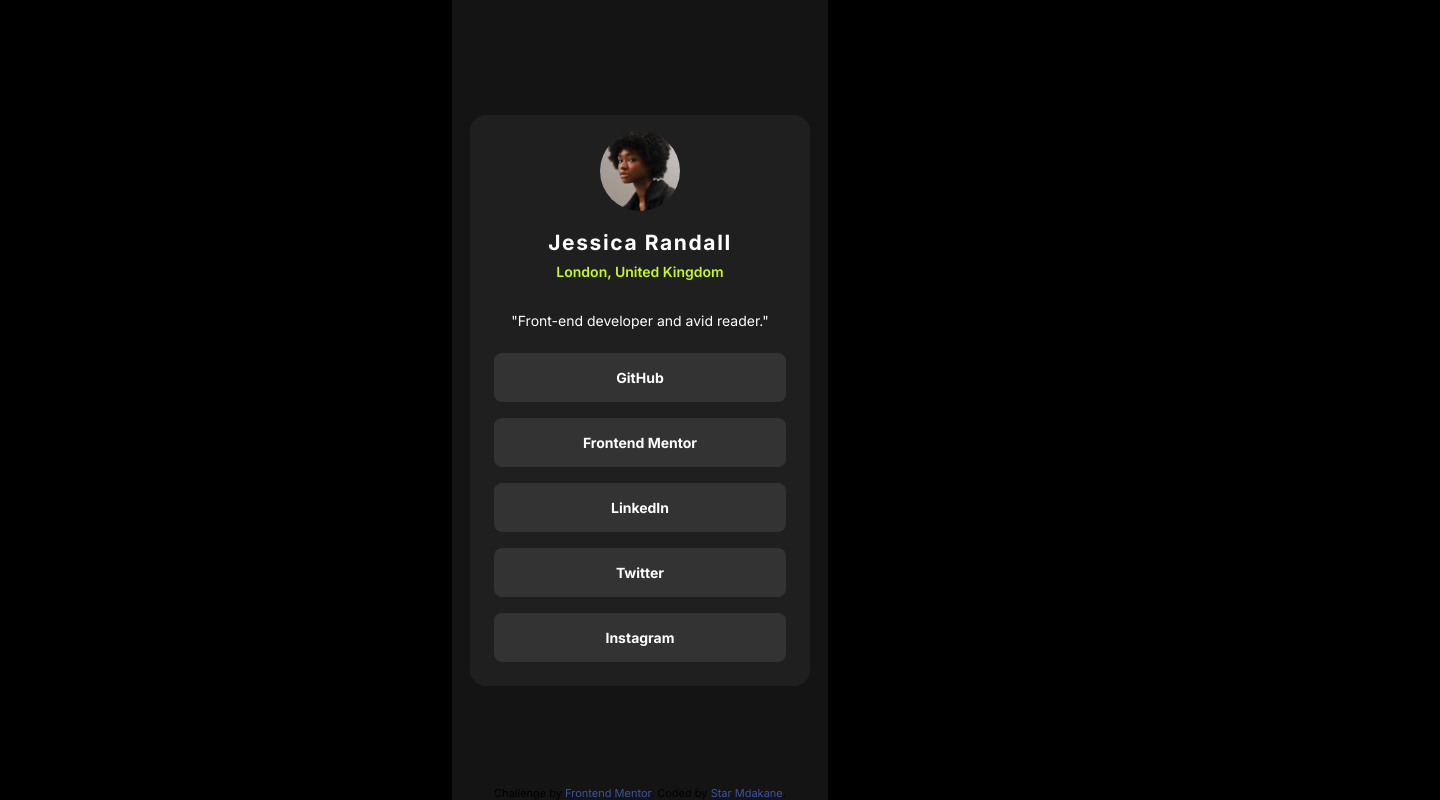
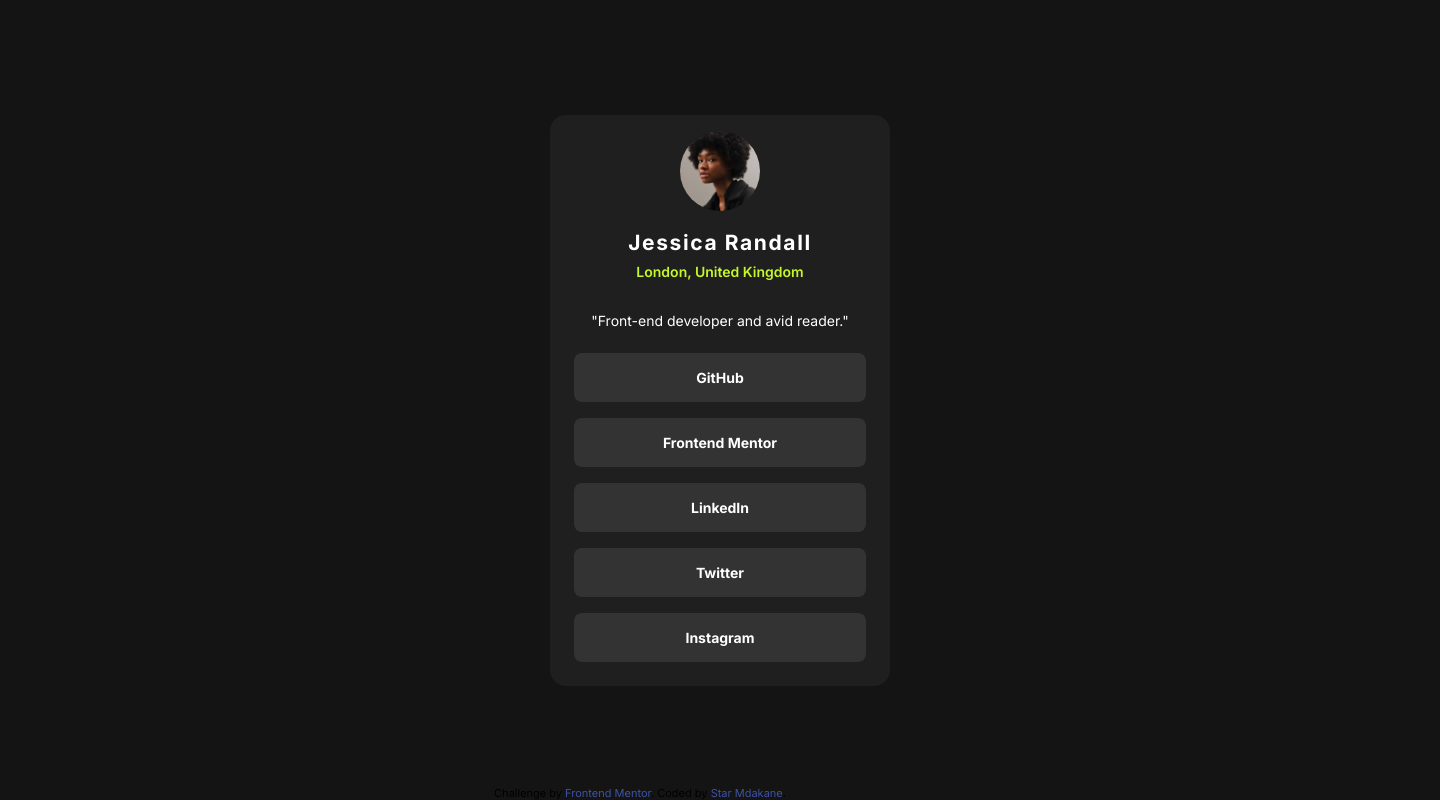
Before and after one commit to Star-Mdakane/Social-Links-Profile, a plain HTML site: page index.html in a window 1280 px wide. Shown: the whole page, 1440 px wide, since content can reach past the window. Drawn offline with Linux system fonts and the light colour scheme; a web font is replaced by a local one.

Commit message:
added desktop view

```diff
--- a/style.css
+++ b/style.css
@@ -120,3 +120,15 @@ li  a:focus
     left: 50%;
     transform: translateX(-50%);
 }
+
+@media (min-width: 38rem) {
+    section {
+    width: 90rem;
+    background-color: var(--pri-color);
+    height: 100%;
+    margin: 0 auto;
+    display: flex;
+    align-items: center;
+    justify-content: center;
+}
+}
```
